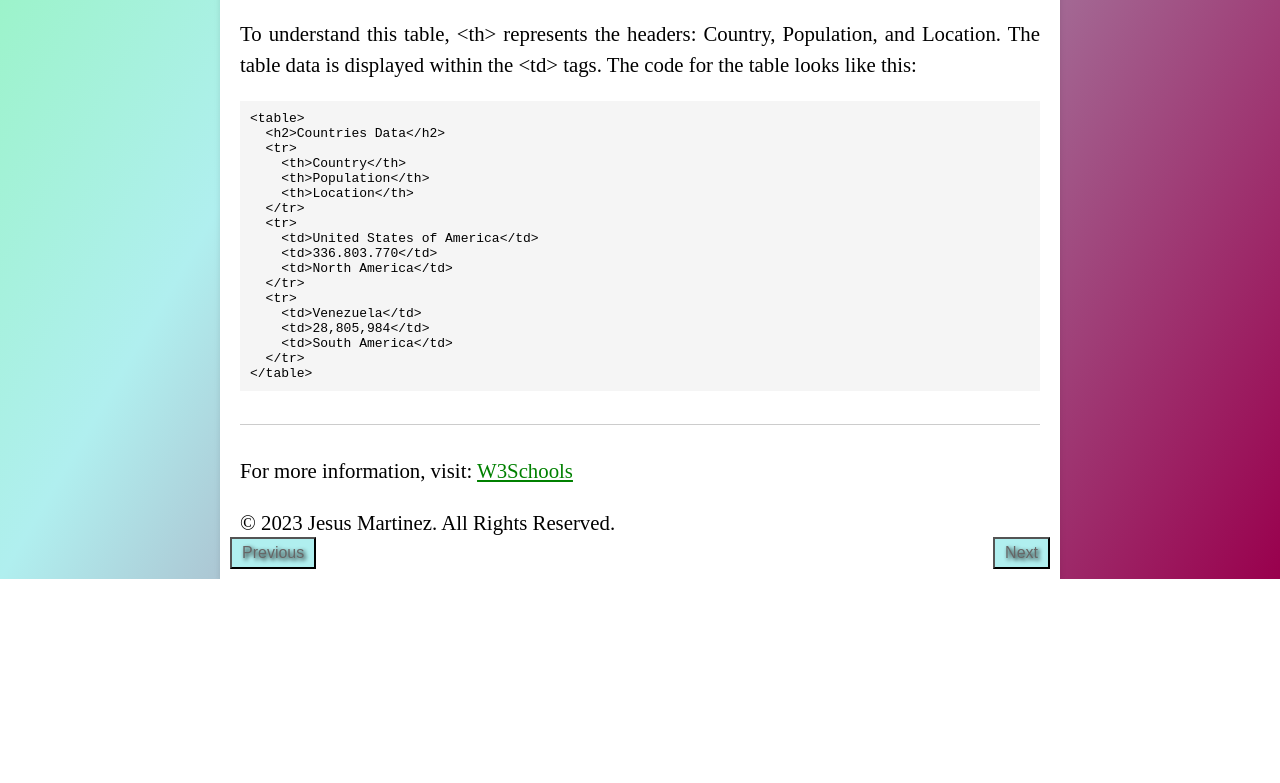
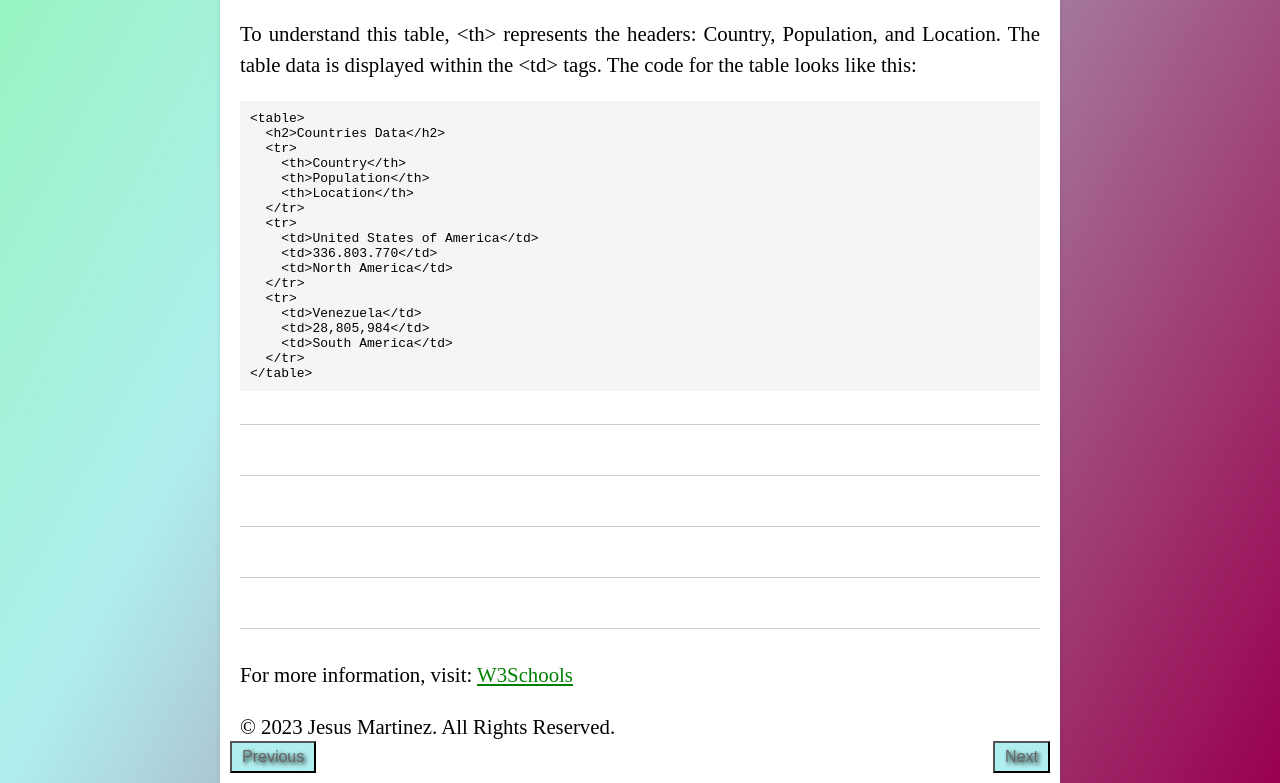
Before and after one commit to YisuMad/YisuMad.github.io, a plain HTML site: page index1.html in a window 1280 px wide. Shown: the part 1593-2376 px from the top of the page. Before the commit the page ends 2172 px from the top, so only its background shows below. Drawn offline with Linux system fonts and the light colour scheme.

Commit message:
Update index1.html

```diff
--- a/index1.html
+++ b/index1.html
@@ -98,6 +98,10 @@ An ordered list:
   &lt;/tr&gt;
 &lt;/table&gt;</pre>
     </div>
+    <div class="section"></div>
+    <div class="section"></div>
+    <div class="section"></div>
+    <div class="section"></div>
     <p>For more information, visit:
       <a href="https://www.w3schools.com/" target="_blank" title="W3Schools" style="color: green;">W3Schools</a>
     </p>
```
